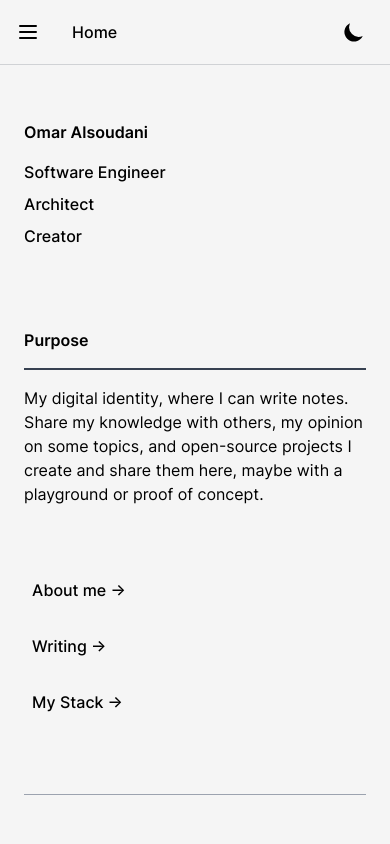
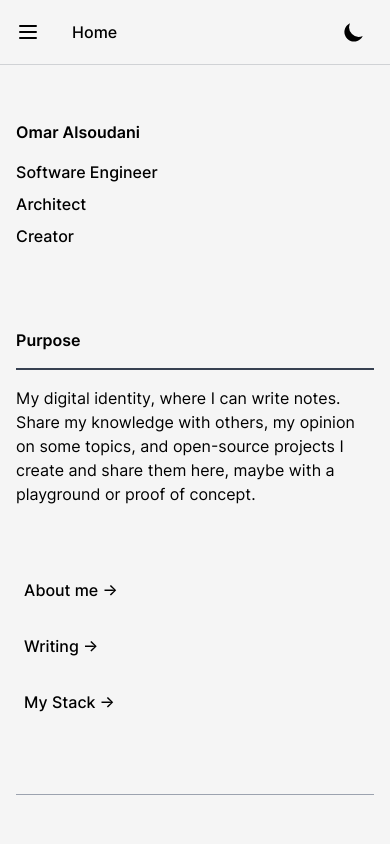
Before and after one commit to omaralsoudanii/mkreg.dev, a Next.js app: page / in a window 390 px wide. Shown: the top 844 px of the page. Built offline with nearby package versions, Linux system fonts and the light colour scheme; no server answers; what @tailwindcss/typography, tailwindcss-line-clamp would draw is missing.

Commit message:
line height prevent forced 100vh

```diff
--- a/src/components/Header/index.tsx
+++ b/src/components/Header/index.tsx
@@ -111,7 +111,7 @@ export default function Header() {
           })}
       </div>
 
-      <ul className="hidden px-6 mx-auto text-base lg:text-lg max-w-prose lg:px-0 lg:space-x-3 lg:flex lg:flex-row">
+      <ul className="hidden px-4 mx-auto text-base lg:text-lg max-w-prose lg:px-0 lg:space-x-3 lg:flex lg:flex-row">
         {RoutesMetadata.map((route) => {
           const navClass =
             route.href === router.pathname
--- a/src/components/Layouts/index.tsx
+++ b/src/components/Layouts/index.tsx
@@ -8,7 +8,7 @@ export function Main({ children }) {
       <Header />
       <main
         id="skip"
-        className="px-6 pt-24 pb-8 mx-auto mt-6 text-base lg:text-lg max-w-prose lg:px-0"
+        className="px-4 pt-24 pb-8 mx-auto mt-6 text-base lg:text-lg max-w-prose lg:px-0"
       >
         {children}
         <Footer />
--- a/src/styles/base.css
+++ b/src/styles/base.css
@@ -1,22 +1,12 @@
 @tailwind base;
 
 @layer base {
-  html {
-    min-width: 360px;
-  }
-
-  #__next {
-    display: flex;
-    flex-direction: column;
-    min-height: 100vh;
-  }
-
   body {
     @apply subpixel-antialiased text-black bg-gray-100 dark:bg-dark dark:text-white;
     font-variant: common-ligatures contextual;
     text-rendering: optimizeLegibility;
-    font-feature-settings: 'case' 1, 'cpsp' 1, 'dlig' 1, 'cv01' 1, 'cv10' 1,
-      'ss01' 1, 'liga' 1, 'clig' 1, 'calt' 1, 'kern' 1;
+    font-feature-settings: 'case' 1, 'cpsp' 1, 'ccmp' 1, 'dlig' 1, 'cv01' 1,
+      'cv10' 1, 'ss01' 1, 'liga' 1, 'clig' 1, 'calt' 1, 'kern' 1;
   }
 
   @media screen and (min-device-pixel-ratio: 1.5),
--- a/tailwind.config.js
+++ b/tailwind.config.js
@@ -84,8 +84,9 @@ module.exports = {
               },
             },
             blockquote: {
-              color: theme('colors.gray.700'),
+              color: theme('colors.gray.800'),
               borderLeftColor: theme('colors.gray.300'),
+              fontWeight: theme('fontWeight.normal'),
             },
             'blockquote p:first-of-type::before': false,
             'blockquote p:last-of-type::after': false,
@@ -121,8 +122,9 @@ module.exports = {
               },
             },
             blockquote: {
-              color: theme('colors.gray.300'),
+              color: theme('colors.gray.200'),
               borderLeftColor: theme('colors.gray.700'),
+              fontWeight: theme('fontWeight.normal'),
             },
           },
         },
```
